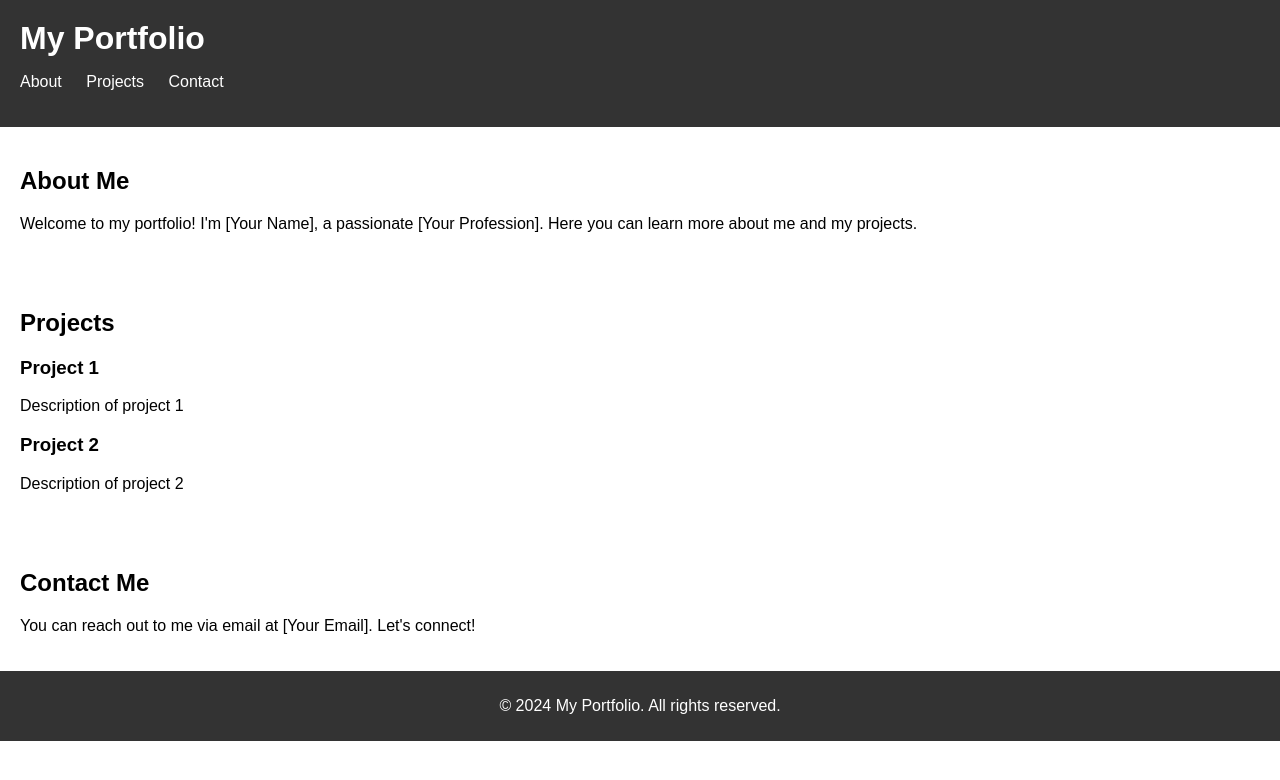
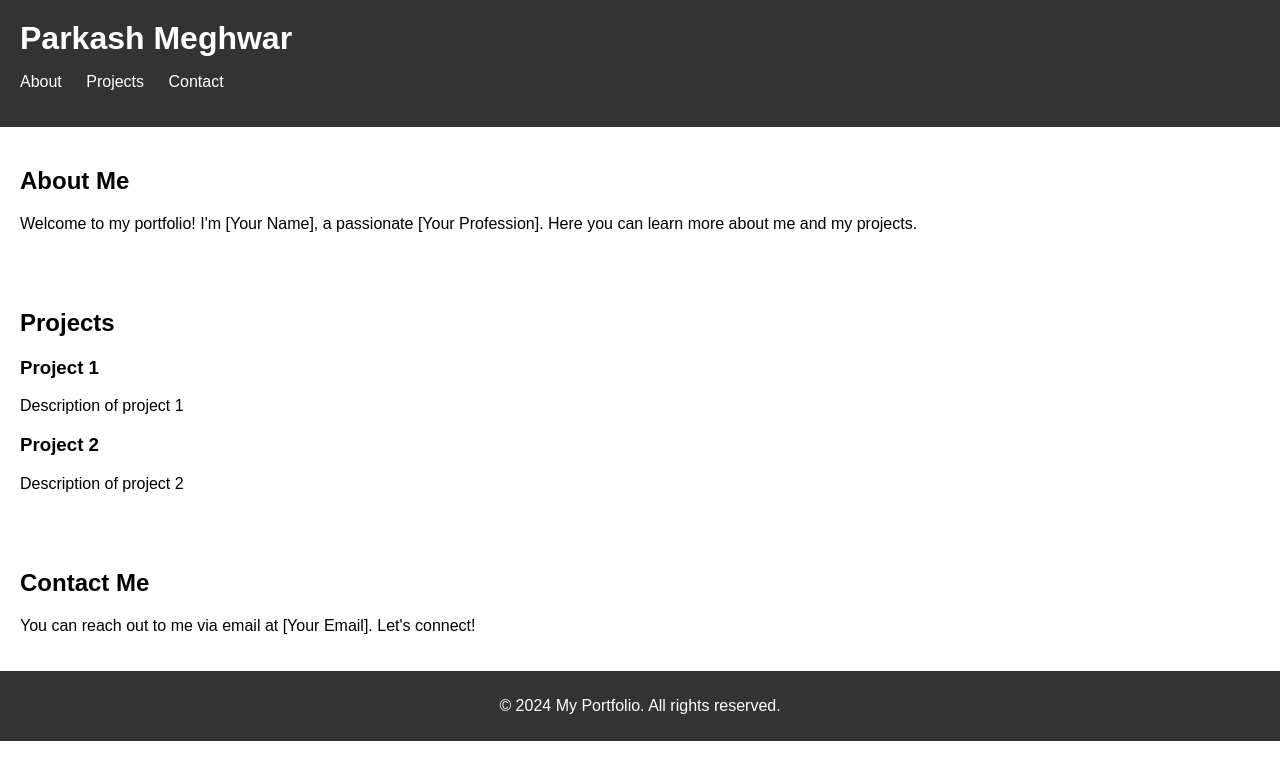
Before and after one commit to PMeghwar/portfolio, a plain HTML site: page index.html in a window 1280 px wide. Drawn offline with Linux system fonts and the light colour scheme; a script that the page names is missing.

Commit message:
Update index.html

```diff
--- a/index.html
+++ b/index.html
@@ -8,7 +8,7 @@
 </head>
 <body>
     <header>
-        <h1>My Portfolio</h1>
+        <h1>Parkash Meghwar</h1>
         <nav>
             <ul>
                 <li><a href="#about">About</a></li>
```
